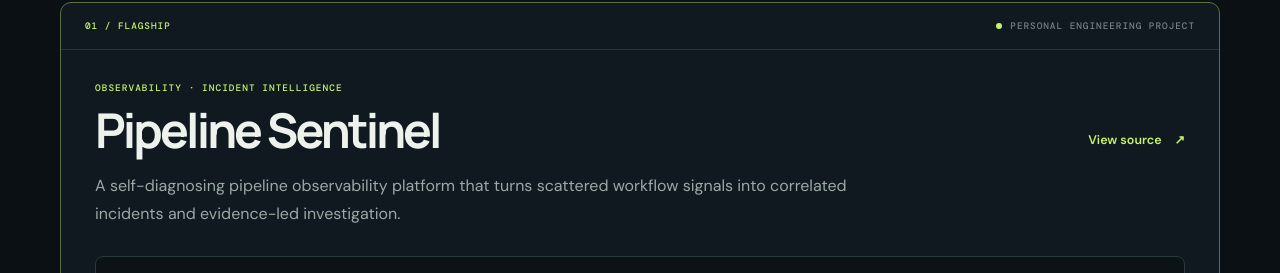
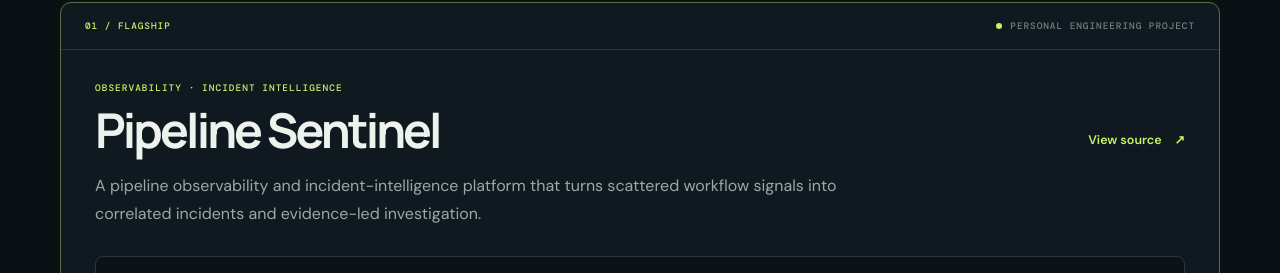
Before and after one commit to ArjHub/Portfolio, a plain HTML site: page index.html in a window 1280 px wide. Shown: the part 1259-1532 px from the top of the page. Drawn offline with nearby package versions, Linux system fonts and the light colour scheme.

Commit message:
Clarify Pipeline Sentinel diagnosis maturity

```diff
--- a/index.html
+++ b/index.html
@@ -78,7 +78,7 @@
         <div><p class="case-eyebrow">OBSERVABILITY · INCIDENT INTELLIGENCE</p><h3>Pipeline Sentinel</h3></div>
         <a class="external-link" href="https://github.com/ArjHub/Pipeline-Sentinel" target="_blank" rel="noopener noreferrer">View source <span aria-hidden="true">↗</span></a>
       </div>
-      <p class="case-lede">A self-diagnosing pipeline observability platform that turns scattered workflow signals into correlated incidents and evidence-led investigation.</p>
+      <p class="case-lede">A pipeline observability and incident-intelligence platform that turns scattered workflow signals into correlated incidents and evidence-led investigation.</p>
       <div class="sentinel-visual">
         <div class="diagram-header"><span>PIPELINE INCIDENT LIFECYCLE</span><span>SELECT A COMPONENT TO EXPLORE</span></div>
         <div class="sentinel-flow" role="group" aria-label="Interactive Pipeline Sentinel architecture">
```
